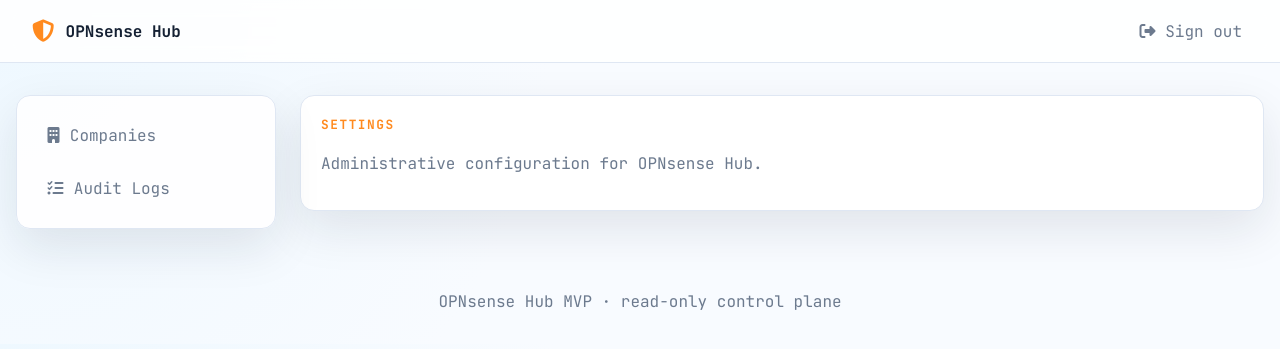
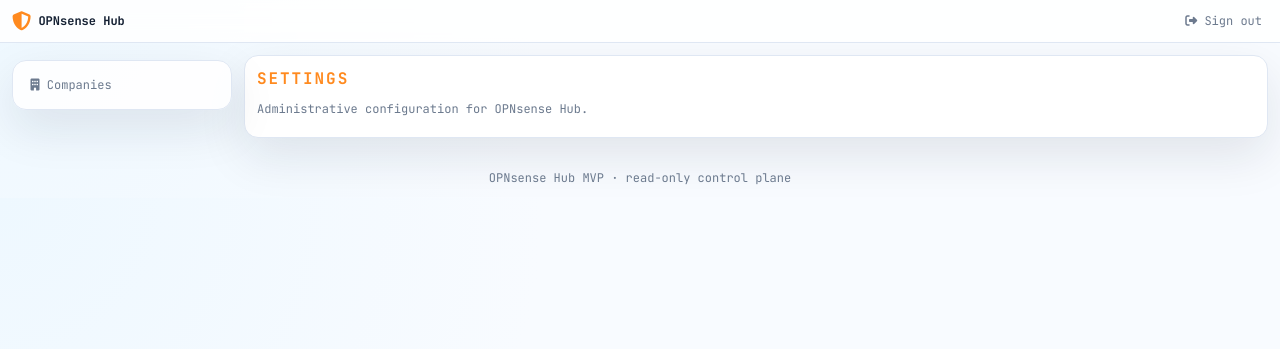
Before and after one commit to albercuba/OPNsense-Hub, a FastAPI app: template dashboard/app/templates/settings.html in a window 1280 px wide. Shown: the top 349 px of the page. Run offline with FastAPI, Linux system fonts and the light colour scheme; the template is opened without the code that fills it, so the values that code supplies are empty; parts of the project's set-up code (start-up, migrations or seed data) failed here and were passed over.

Commit message:
feat: compact settings tables with edit mode

```diff
--- a/dashboard/app/main.py
+++ b/dashboard/app/main.py
@@ -14,7 +14,6 @@
 from .config import get_settings
 from .database import Base, SessionLocal, engine, get_db
 from .models import (
-    AuditLog,
     Company,
     CompanyUser,
     Device,
@@ -861,25 +860,6 @@
     return RedirectResponse(f"/companies/{device.company_id}", status_code=303)
 
 
-@app.get("/audit", response_class=HTMLResponse)
-def audit_page(
-    request: Request,
-    db: Annotated[Session, Depends(get_db)],
-    user: Annotated[User, Depends(current_user)],
-):
-    company_ids = [cu.company_id for cu in user.companies]
-    logs = db.scalars(
-        select(AuditLog)
-        .where(AuditLog.company_id.in_(company_ids) | AuditLog.company_id.is_(None))
-        .order_by(AuditLog.created_at.desc())
-        .limit(100)
-    ).all()
-    return templates.TemplateResponse(
-        "audit.html",
-        {"request": request, "user": user, "logs": logs, "active_page": "audit"},
-    )
-
-
 @app.api_route(
     "/proxy/devices/{device_id}/{path:path}",
     methods=["GET", "POST", "PUT", "PATCH", "DELETE"],
--- /dev/null
+++ b/dashboard/app/static/app.js
@@ -0,0 +1,24 @@
+document.addEventListener("DOMContentLoaded", () => {
+    document.querySelectorAll("[data-editable-row]").forEach((row) => {
+        const editButton = row.querySelector("[data-edit-button]");
+        const saveButton = row.querySelector("[data-save-button]");
+        const controls = row.querySelectorAll("[data-edit-control]");
+
+        if (!editButton || !saveButton || controls.length === 0) {
+            return;
+        }
+
+        editButton.addEventListener("click", () => {
+            controls.forEach((control) => {
+                control.disabled = false;
+            });
+            row.classList.add("editing");
+            editButton.hidden = true;
+            saveButton.hidden = false;
+            controls[0].focus();
+            if (typeof controls[0].select === "function") {
+                controls[0].select();
+            }
+        });
+    });
+});
--- a/dashboard/app/static/style.css
+++ b/dashboard/app/static/style.css
@@ -418,3 +418,160 @@
         margin-top: 0.5rem;
     }
 }
+
+/* Compact full-width dashboard layout */
+body {
+    font-size: 12px;
+}
+.topbar {
+    padding: 0.5rem 0.75rem;
+}
+.brand {
+    gap: 0.45rem;
+}
+.brand-mark {
+    font-size: 1.2rem;
+}
+.app-layout {
+    grid-template-columns: 220px minmax(0, 1fr);
+    gap: 0.75rem;
+    width: 100%;
+    padding: 0 0.75rem;
+}
+.side-menu {
+    top: 3.75rem;
+    gap: 0.25rem;
+    margin-top: 0.75rem;
+    padding: 0.5rem;
+}
+.side-menu-link,
+.side-menu-sublink {
+    gap: 0.45rem;
+    padding: 0.5rem 0.6rem;
+}
+.side-menu-sublink,
+th,
+.eyebrow {
+    font-size: 1rem;
+}
+.side-menu-submenu {
+    gap: 0.15rem;
+    padding-left: 0.4rem;
+}
+.shell {
+    margin: 0.75rem auto;
+}
+.card {
+    padding: 0.75rem;
+    margin-bottom: 0.5rem;
+}
+.grid,
+.settings-grid-form,
+.inline-user-form {
+    gap: 0.5rem;
+}
+h1,
+h2,
+h3,
+p {
+    margin-bottom: 0.5rem;
+}
+.form-row {
+    gap: 0.25rem;
+    margin-bottom: 0.5rem;
+}
+input,
+select,
+.button {
+    padding: 0.45rem 0.6rem;
+}
+select {
+    background-position:
+        calc(100% - 14px) 50%,
+        calc(100% - 9px) 50%;
+    padding-right: 1.8rem;
+}
+.icon-button {
+    font-size: 1rem;
+    padding: 0.2rem 0.3rem;
+}
+th,
+td {
+    padding: 0.4rem 0.5rem;
+}
+.admin-card-header {
+    gap: 0.5rem;
+    margin-bottom: 0.5rem;
+}
+.settings-form,
+.settings-grid-form {
+    margin-top: 0.5rem;
+}
+.divider-top {
+    padding-top: 0.5rem;
+    margin-top: 0.25rem;
+}
+.status {
+    padding: 0.15rem 0.4rem;
+}
+.status-card {
+    gap: 0.4rem;
+}
+.footer {
+    padding: 0.75rem;
+}
+
+.editable-row .edit-field:disabled {
+    color: var(--text);
+    opacity: 1;
+    border-color: transparent;
+    background: transparent;
+    padding-left: 0;
+    padding-right: 0;
+    cursor: default;
+}
+.editable-row select.edit-field:disabled {
+    appearance: none;
+    background-image: none;
+}
+.editable-row.editing .edit-field {
+    border-color: var(--line);
+    background: #fff;
+    padding-left: 0.6rem;
+    padding-right: 0.6rem;
+}
+.user-name-fields {
+    display: grid;
+    grid-template-columns: minmax(120px, 1fr) minmax(120px, 1fr);
+    gap: 0.4rem;
+}
+.password-edit-field {
+    display: none;
+    width: 180px;
+    margin-right: 0.25rem;
+}
+.editable-row.editing .password-edit-field {
+    display: inline-block;
+}
+.actions .inline-delete-form {
+    float: none;
+    margin-top: 0;
+    margin-left: 0.15rem;
+    vertical-align: middle;
+}
+.inline-company-form input,
+.editable-row td > .edit-field {
+    min-width: 180px;
+}
+
+@media (max-width: 900px) {
+    .app-layout {
+        padding: 0 0.5rem;
+    }
+    .user-name-fields {
+        grid-template-columns: 1fr;
+    }
+    .password-edit-field {
+        width: 100%;
+    }
+}
--- a/dashboard/app/templates/base.html
+++ b/dashboard/app/templates/base.html
@@ -17,7 +17,6 @@
   <div class="app-layout">
     <aside class="side-menu" aria-label="Primary navigation">
       <a class="side-menu-link {% if active_page == 'companies' %}active{% endif %}" href="/companies"><i class="fa-solid fa-building"></i> Companies</a>
-      <a class="side-menu-link {% if active_page == 'audit' %}active{% endif %}" href="/audit"><i class="fa-solid fa-list-check"></i> Audit Logs</a>
       {% if user and user.role == 'administrator' %}
       <details class="side-menu-group" {% if active_page == 'settings' %}open{% endif %}>
         <summary class="side-menu-link {% if active_page == 'settings' %}active{% endif %}"><i class="fa-solid fa-gear"></i> Settings</summary>
@@ -35,5 +34,6 @@
     <main class="shell">{% block content %}{% endblock %}</main>
   </div>
   <footer class="footer">OPNsense Hub MVP · read-only control plane</footer>
+  <script src="/static/app.js"></script>
 </body>
 </html>
--- a/dashboard/app/templates/settings.html
+++ b/dashboard/app/templates/settings.html
@@ -23,14 +23,14 @@
       <thead><tr><th>Company Name</th><th class="actions">Actions</th></tr></thead>
       <tbody>
       {% for company in companies %}
-        <tr>
+        <tr class="editable-row" data-editable-row>
           <td>
-            <form id="company-edit-{{ company.id }}" action="/settings/companies/{{ company.id }}" method="post" class="inline-company-form">
-              <input name="name" value="{{ company.name }}" required autocomplete="organization" aria-label="Company Name">
-            </form>
+            <form id="company-edit-{{ company.id }}" action="/settings/companies/{{ company.id }}" method="post" class="inline-company-form"></form>
+            <input class="edit-field" form="company-edit-{{ company.id }}" name="name" value="{{ company.name }}" required autocomplete="organization" aria-label="Company Name" data-edit-control disabled>
           </td>
           <td class="actions">
-            <button class="icon-button" form="company-edit-{{ company.id }}" type="submit" title="Edit company" aria-label="Edit company"><i class="fa-solid fa-pen-to-square"></i></button>
+            <button class="icon-button" type="button" title="Edit company" aria-label="Edit company" data-edit-button><i class="fa-solid fa-pen-to-square"></i></button>
+            <button class="icon-button save-button" form="company-edit-{{ company.id }}" type="submit" title="Save company" aria-label="Save company" data-save-button hidden><i class="fa-solid fa-floppy-disk"></i></button>
             <form action="/settings/companies/{{ company.id }}/delete" method="post" class="inline-delete-form">
               <button class="icon-button danger-text" type="submit" title="Remove company" aria-label="Remove company"><i class="fa-solid fa-trash"></i></button>
             </form>
@@ -73,23 +73,29 @@
       <thead><tr><th>Email</th><th>Name</th><th>Role</th><th>MFA ready</th><th class="actions">Actions</th></tr></thead>
       <tbody>
       {% for managed_user in users %}
-        <tr>
-          <td colspan="5">
-            <form action="/settings/users/{{ managed_user.id }}" method="post" class="inline-user-form">
-              <input type="email" name="email" value="{{ managed_user.email }}" required>
-              <input name="first_name" value="{{ managed_user.first_name or '' }}" placeholder="First name">
-              <input name="last_name" value="{{ managed_user.last_name or '' }}" placeholder="Last name">
-              <select name="role">
-                <option value="user" {% if managed_user.role == 'user' %}selected{% endif %}>User</option>
-                <option value="administrator" {% if managed_user.role == 'administrator' %}selected{% endif %}>Administrator</option>
-              </select>
-              <input type="password" name="password" placeholder="New password optional" autocomplete="new-password">
-              <span class="status">{% if managed_user.mfa_enabled %}enabled{% else %}ready{% endif %}</span>
-              <button class="icon-button" type="submit" title="Save user"><i class="fa-solid fa-floppy-disk"></i></button>
-            </form>
+        <tr class="editable-row" data-editable-row>
+          <td>
+            <form id="user-edit-{{ managed_user.id }}" action="/settings/users/{{ managed_user.id }}" method="post"></form>
+            <input class="edit-field" form="user-edit-{{ managed_user.id }}" type="email" name="email" value="{{ managed_user.email }}" required data-edit-control disabled>
+          </td>
+          <td class="user-name-fields">
+            <input class="edit-field" form="user-edit-{{ managed_user.id }}" name="first_name" value="{{ managed_user.first_name or '' }}" placeholder="First name" data-edit-control disabled>
+            <input class="edit-field" form="user-edit-{{ managed_user.id }}" name="last_name" value="{{ managed_user.last_name or '' }}" placeholder="Last name" data-edit-control disabled>
+          </td>
+          <td>
+            <select class="edit-field" form="user-edit-{{ managed_user.id }}" name="role" data-edit-control disabled>
+              <option value="user" {% if managed_user.role == 'user' %}selected{% endif %}>User</option>
+              <option value="administrator" {% if managed_user.role == 'administrator' %}selected{% endif %}>Administrator</option>
+            </select>
+          </td>
+          <td><span class="status">{% if managed_user.mfa_enabled %}enabled{% else %}ready{% endif %}</span></td>
+          <td class="actions">
+            <input class="edit-field password-edit-field" form="user-edit-{{ managed_user.id }}" type="password" name="password" placeholder="New password optional" autocomplete="new-password" data-edit-control disabled>
+            <button class="icon-button" type="button" title="Edit user" aria-label="Edit user" data-edit-button><i class="fa-solid fa-pen-to-square"></i></button>
+            <button class="icon-button save-button" form="user-edit-{{ managed_user.id }}" type="submit" title="Save user" aria-label="Save user" data-save-button hidden><i class="fa-solid fa-floppy-disk"></i></button>
             {% if managed_user.id != user.id %}
             <form action="/settings/users/{{ managed_user.id }}/delete" method="post" class="inline-delete-form">
-              <button class="icon-button danger-text" type="submit" title="Delete user"><i class="fa-solid fa-trash"></i></button>
+              <button class="icon-button danger-text" type="submit" title="Delete user" aria-label="Delete user"><i class="fa-solid fa-trash"></i></button>
             </form>
             {% endif %}
           </td>
```
Also changed, not shown: AGENTS.md (+3 -2 lines), dashboard/app/templates/audit.html (deleted, +0 -9 lines).
